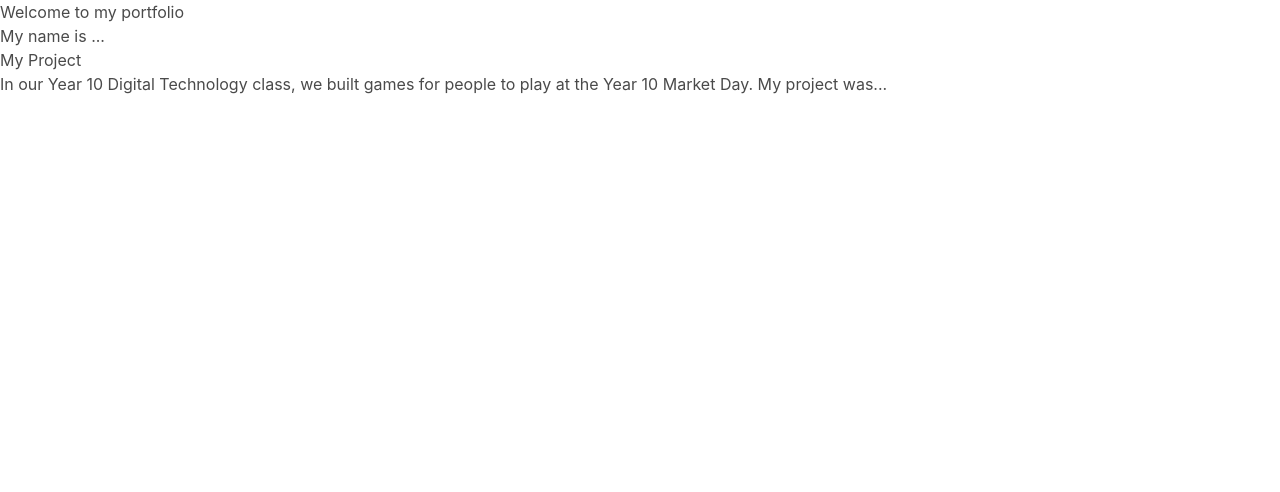
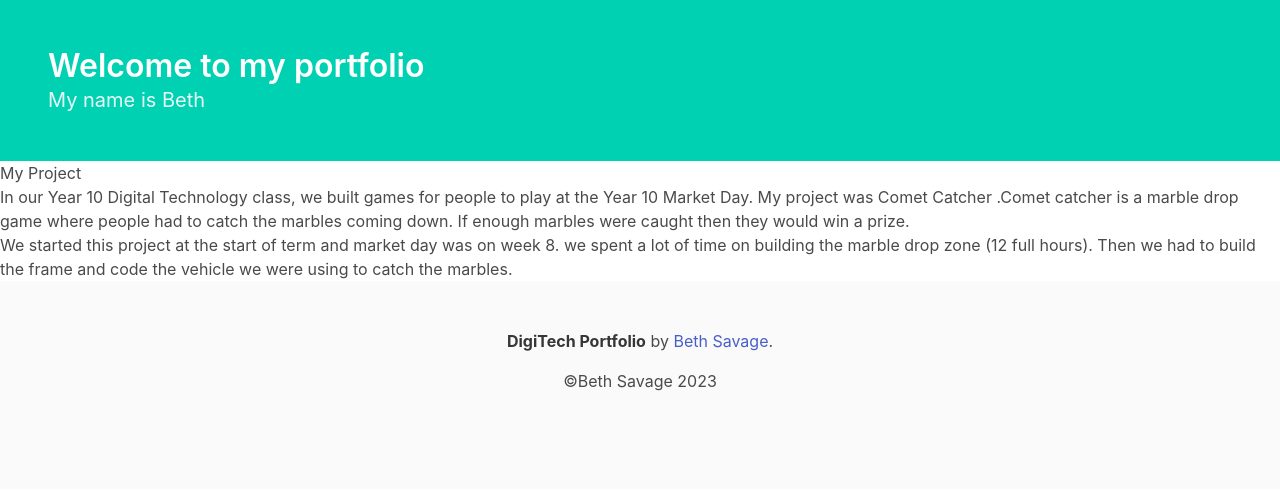
Before and after one commit to craighead-diocesan-school/portfolio-Beth-Savage, a plain HTML site: page index.html in a window 1280 px wide. Drawn offline with nearby package versions, Linux system fonts and the light colour scheme.

Commit message:
Update index.html

```diff
--- a/index.html
+++ b/index.html
@@ -4,12 +4,27 @@
 
 <body>
   <header>
-    <h1>Welcome to my portfolio</h1>
-    <h2>My name is ...</h2>
+  <header class="hero is-primary">
+    <div class="hero-body">
+      <h1 class="title">
+        Welcome to my portfolio
+      </h1>
+      <h2 class="subtitle">
+        My name is Beth
+      </h2>
+    </div>
   </header>
-
   <main>
     <h2>My Project</h2>
-    <p>In our Year 10 Digital Technology class, we built games for people to play at the Year 10 Market Day. My project was...</p>
+    <p>In our Year 10 Digital Technology class, we built games for people to play at the Year 10 Market Day. My project was Comet Catcher .Comet catcher is a marble drop game where people had to catch the marbles coming down. If enough marbles were caught then they would win a prize.</p>
+    <p>We started this project at the start of term and market day was on week 8. we spent a lot of time on building the marble drop zone (12 full hours). Then we had to build the frame and code the vehicle we were using to catch the marbles. </p>
   </main>
 </body>
+<footer class="footer">
+  <div class="content has-text-centered">
+    <p>
+      <strong> DigiTech Portfolio</strong> by <a href="https://jgthms.com">Beth Savage</a>.
+      <p> &copy;Beth Savage 2023
+    </p>
+  </div>
+</footer>
```
